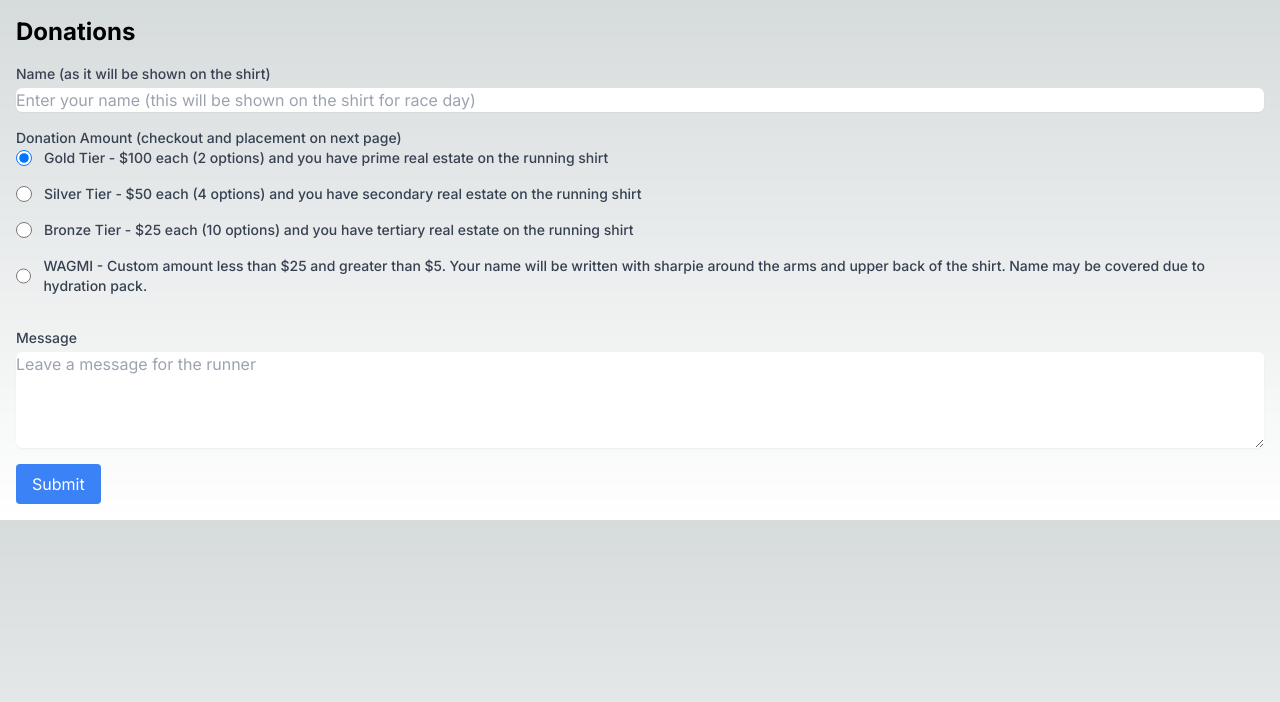
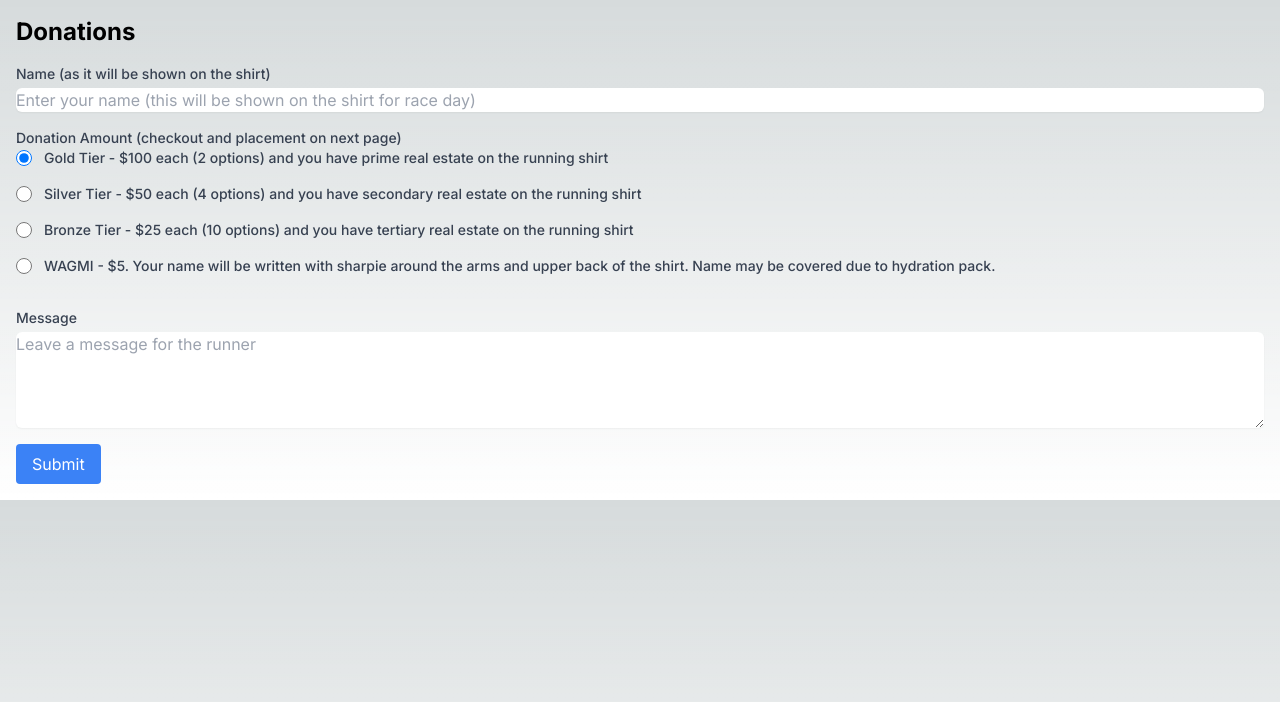
Before and after one commit to finessevanes/ethdenver2024, a Next.js app: page /donations in a window 1280 px wide. Shown: the top 702 px of the page. Built offline with nearby package versions, Linux system fonts and the light colour scheme.

Commit message:
change wagmi amount

```diff
--- a/src/app/donations/page.tsx
+++ b/src/app/donations/page.tsx
@@ -83,7 +83,7 @@ export default function Donations() {
               tier: "wagmi",
               price: 0,
               label:
-                "WAGMI - Custom amount less than $25 and greater than $5. Your name will be written with sharpie around the arms and upper back of the shirt. Name may be covered due to hydration pack.",
+                "WAGMI - $5. Your name will be written with sharpie around the arms and upper back of the shirt. Name may be covered due to hydration pack.",
             },
           ].map(({ tier, price, label }) => (
             <div key={tier} className='flex items-center mb-4'>
```
